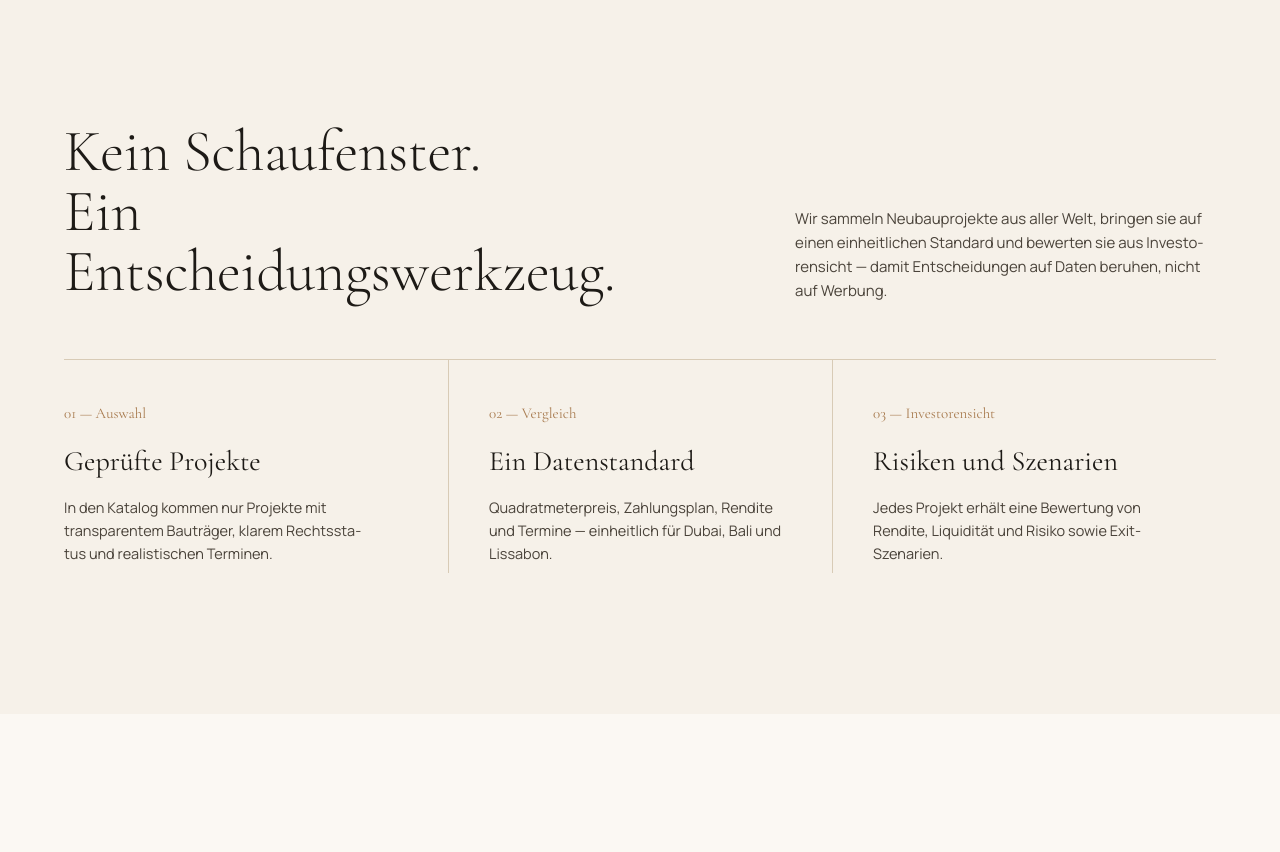
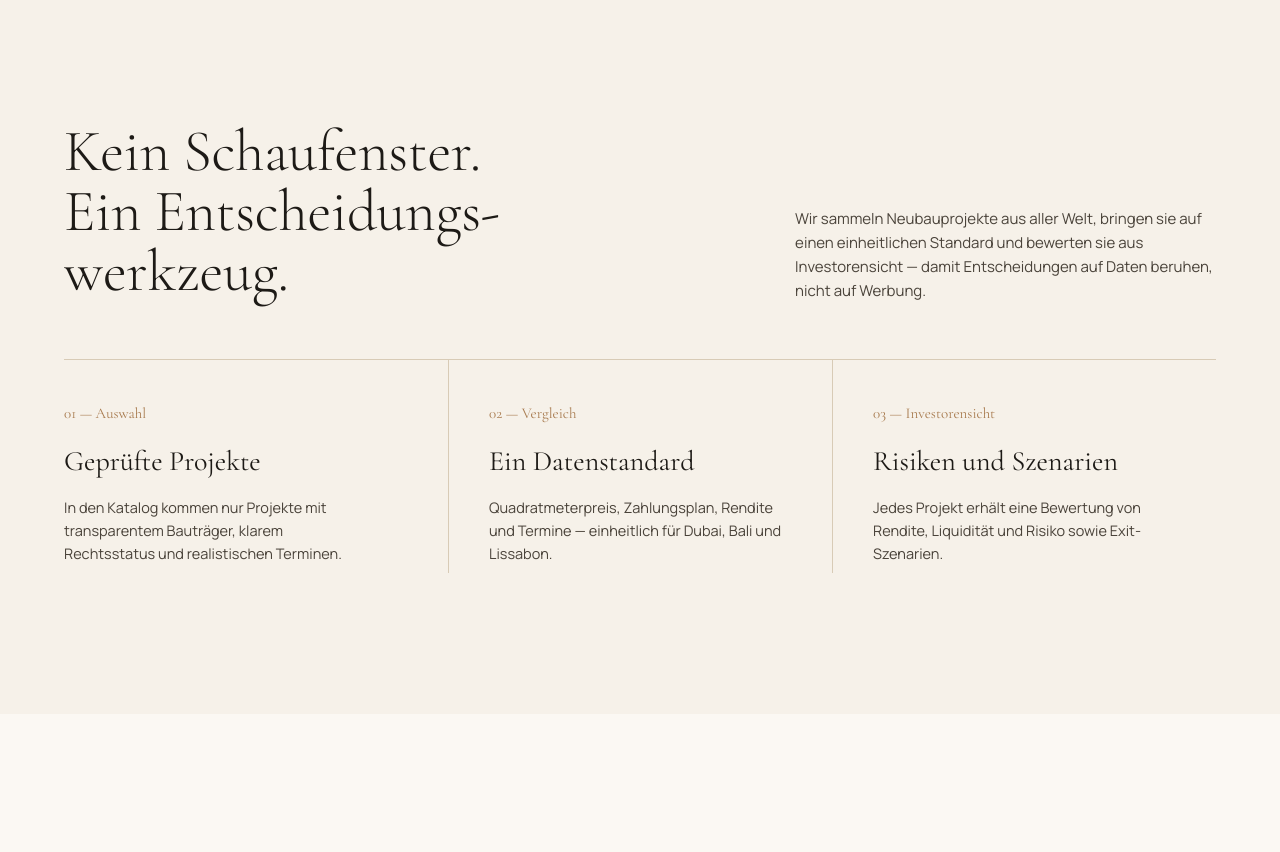
Before and after one commit to absolutidc-create/globalestatechain, a plain HTML site: page de/index.html in a window 1280 px wide. Shown: the part 1100-1952 px from the top of the page. Drawn offline with nearby package versions, Linux system fonts and the light colour scheme.

Commit message:
Disable automatic hyphenation in headings and text
Co-authored-by: Perplexity <noreply@perplexity.ai>

```diff
--- a/de/index.html
+++ b/de/index.html
@@ -289,7 +289,7 @@ footer .bot{display:flex;justify-content:space-between;gap:20px;padding-top:28px
 .lang-dd li a:hover{background:var(--sand)}
 .lang-dd li a[aria-current]{color:var(--camel-deep)}
 .lang-dd li a[aria-current]::after{content:" ·"}
-h1,h2,h3,p{overflow-wrap:break-word;hyphens:auto}
+h1,h2,h3,p{overflow-wrap:break-word;hyphens:manual}
 .drawer .lang-list{flex-wrap:wrap;gap:12px 20px;text-transform:none;letter-spacing:.06em}
 
 .dmap-wrap{margin:0 calc(var(--pad)*-1);padding:0 var(--pad);overflow-x:auto;scrollbar-width:none}
@@ -370,7 +370,7 @@ h1,h2,h3,p{overflow-wrap:break-word;hyphens:auto}
 <section id="about">
   <div class="wrap">
     <div class="head reveal">
-      <h2 class="serif">Kein Schaufenster.<br>Ein Entscheidungswerkzeug.</h2>
+      <h2 class="serif">Kein Schaufenster.<br>Ein Entscheidungs&shy;werkzeug.</h2>
       <p>Wir sammeln Neubauprojekte aus aller Welt, bringen sie auf einen einheitlichen Standard und bewerten sie aus Investorensicht — damit Entscheidungen auf Daten beruhen, nicht auf Werbung.</p>
     </div>
     <div class="principles reveal">
```
Also changed, not shown: account/index.html (+1 -1 lines), ar/account/index.html (+1 -1 lines), ar/index.html (+1 -1 lines), de/account/index.html (+1 -1 lines), es/account/index.html (+1 -1 lines), es/index.html (+1 -1 lines), fr/account/index.html (+1 -1 lines), fr/index.html (+1 -1 lines), index.html (+1 -1 lines), ru/account/index.html (+1 -1 lines), ru/index.html (+1 -1 lines), zh/account/index.html (+1 -1 lines), zh/index.html (+1 -1 lines).
